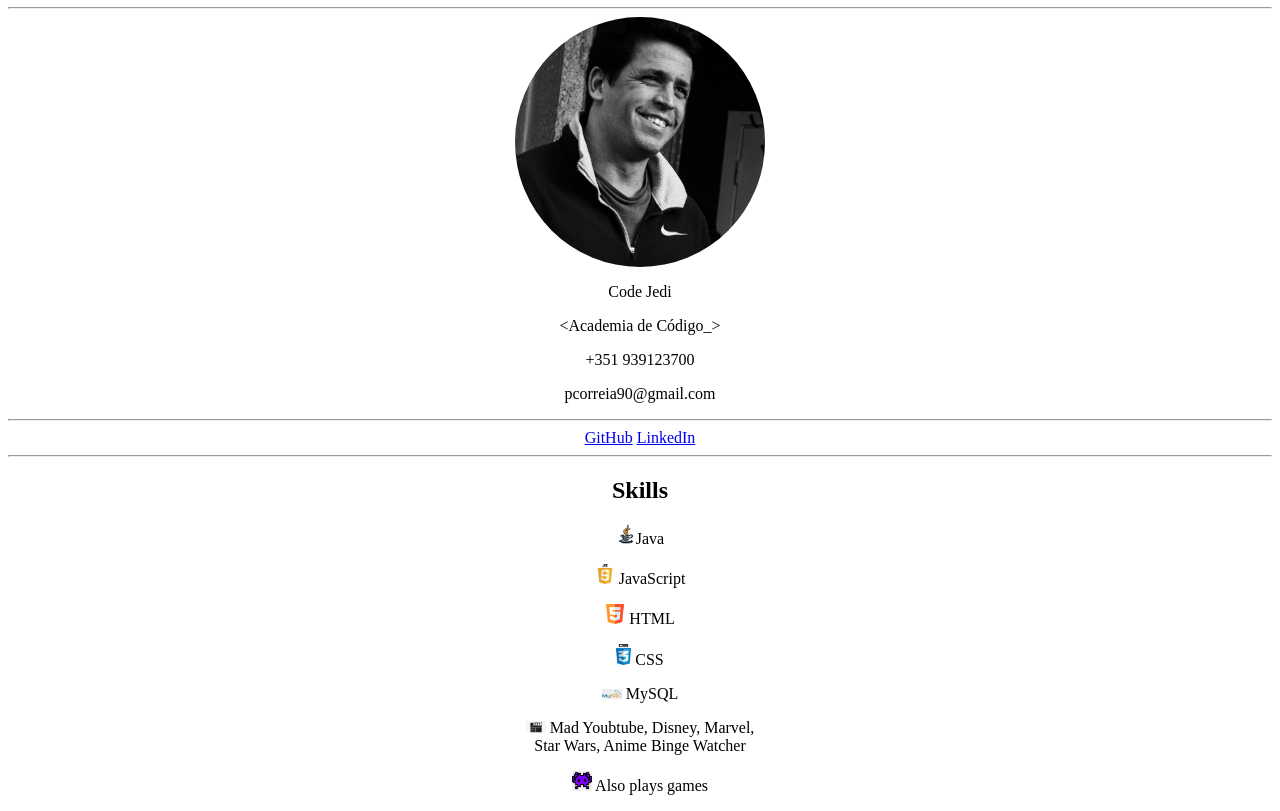
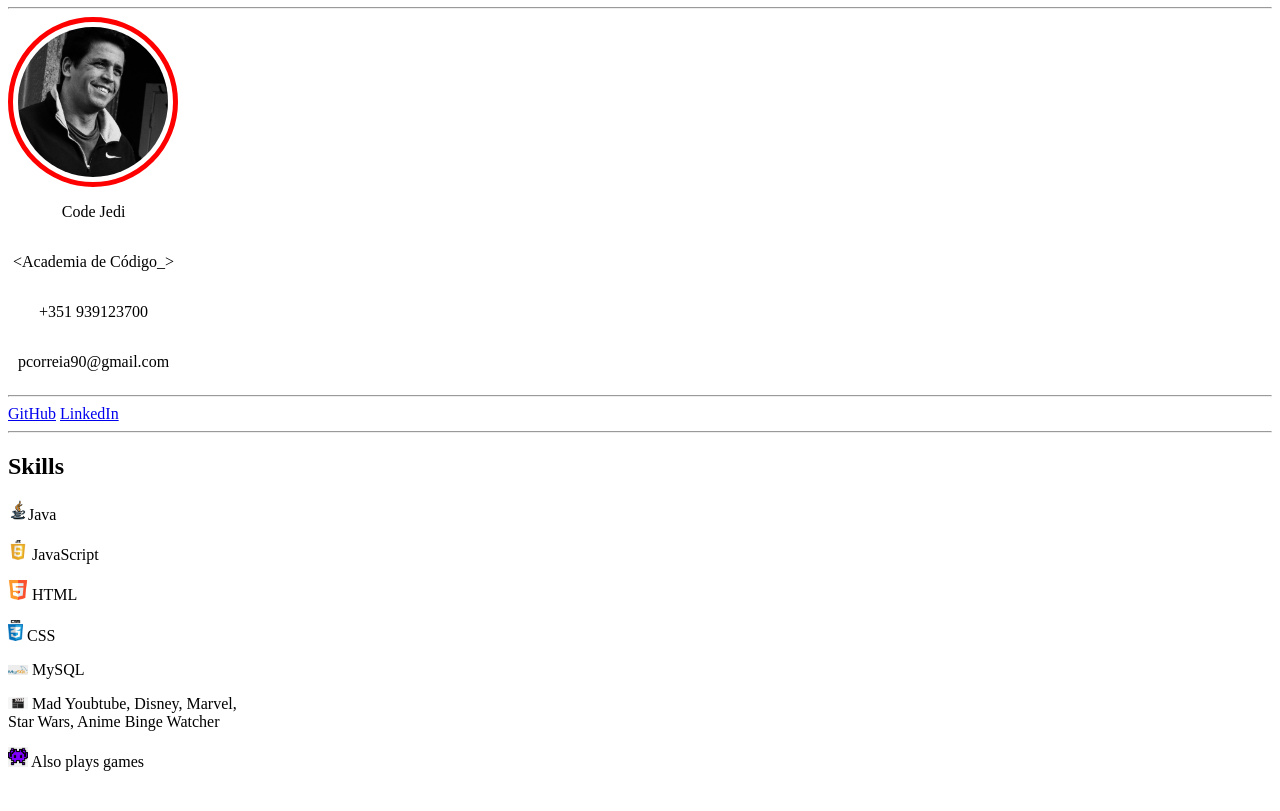
Before and after one commit to pcorreia90/profile_website, a plain HTML site: page index.html in a window 1280 px wide. Shown: the part 73-884 px from the top of the page. After the commit the page ends 860 px from the top, so only its background shows below. Drawn offline with Linux system fonts and the light colour scheme.

Commit message:
added red circle to photo and flex attributes

```diff
--- a/index.html
+++ b/index.html
@@ -7,19 +7,20 @@
     <link rel="stylesheet" href="styles.css">
 </head>
 <body>
-    <center>
     <header>
         <h1>Pedro's Profile</h1>
     </header>
    <main>
        <hr>
     <section>
+        <img class="profile_pic" src="resources/profile_pic.jpeg"/>
+        <div class="description">
+            <p>Code Jedi</p>
+            <p>&lt;Academia de Código_&gt;</p>
+            <p>+351 939123700</p>
+            <p>pcorreia90@gmail.com</p>
+        </div>
 
-        <img id="profile_pic" src="resources/profile_pic.jpeg" width="250" height="250"/>
-        <p>Code Jedi</p>
-        <p>&lt;Academia de Código_&gt;</p>
-        <p>+351 939123700</p>
-        <p>pcorreia90@gmail.com</p>
 
        </section>
 
@@ -42,7 +43,8 @@
         <p><img src="resources/games_icon.png" width="20px"/> Also plays games</p>
     </ul>
 </section>
-</center>
+
+<footer></footer>
 
 </body>
 </html>
--- a/styles.css
+++ b/styles.css
@@ -1,7 +1,16 @@
-#profile_pic {
-    height: 250px;
-    width: 250px;
+.profile_pic {
+    border: 5px solid red;
+    padding: 5px;
+    height: 150px;
+    width: 150px;
     border-radius: 50%;
-    display:block;
-    margin: auto;
+    display:flex;
 }
+
+
+.description{
+    display: inline-flex;
+    flex-direction: column;
+    align-items: center;
+    margin-left: 5px;
+}
```
